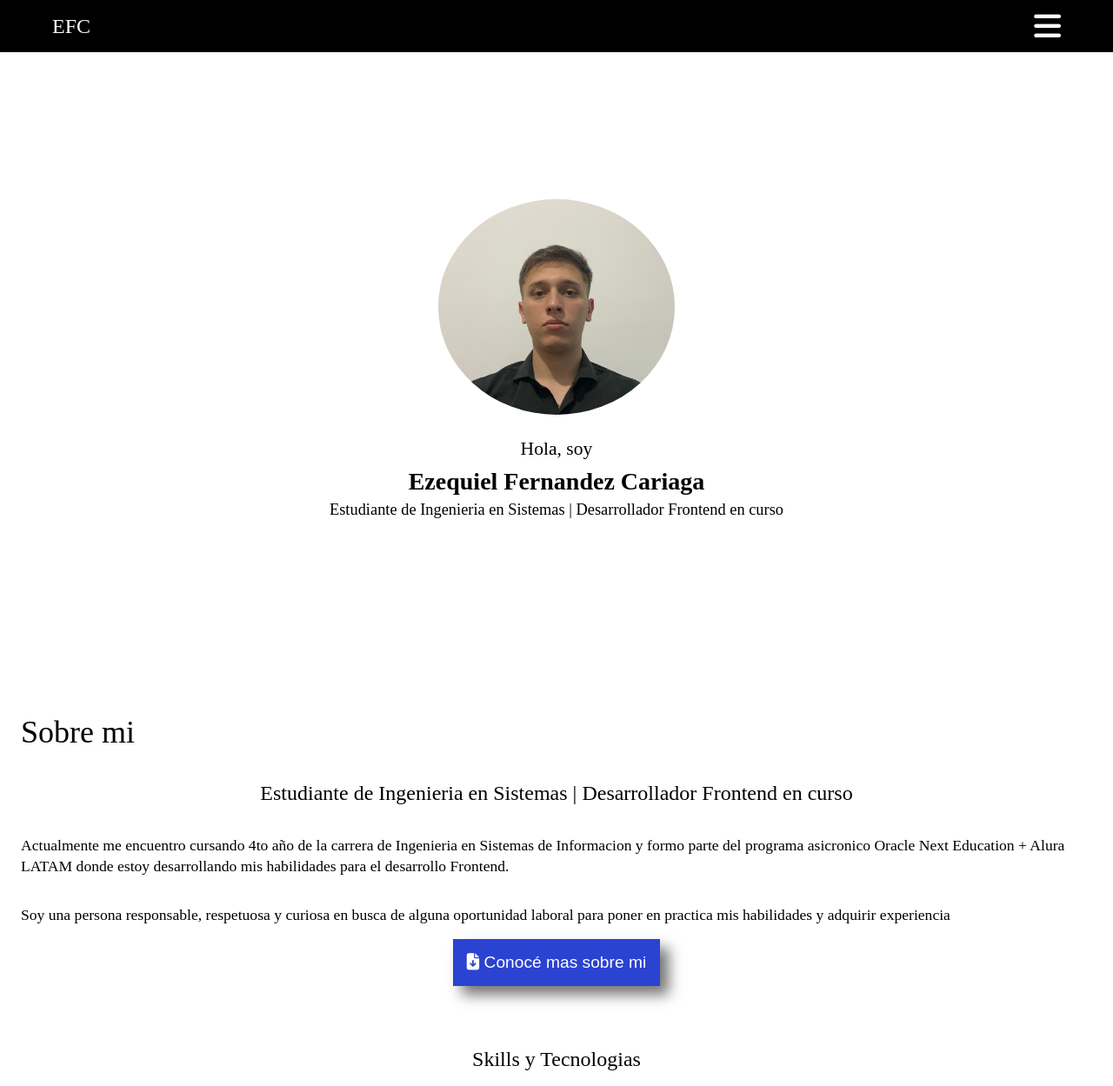
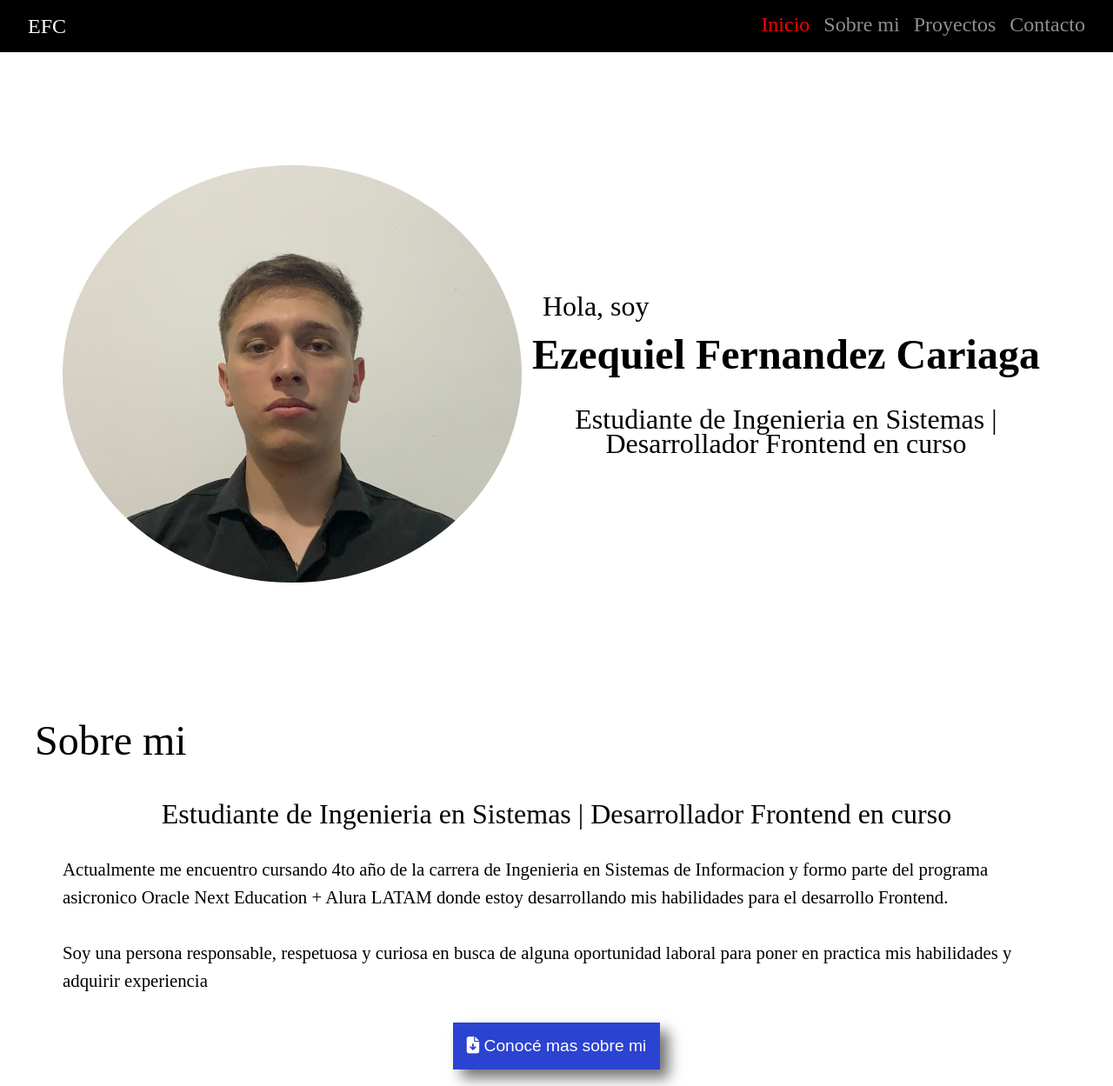
Before and after one commit to xFuffy/portafolio, a plain HTML site: page index.html in a window 1280 px wide. Shown: the top 1249 px of the page at 87% size. Drawn offline with nearby package versions, Linux system fonts and the light colour scheme.

Commit message:
Media queries + redimencion del display del menu hamb

```diff
--- a/assets/css/aboutme.css
+++ b/assets/css/aboutme.css
@@ -1,7 +1,6 @@
 .aboutme{
     min-height: 100vh;
     display: flex;
-    flex-direction: column;
     padding: 0 1.5rem;
     justify-content: center;
     text-align: center;
@@ -18,17 +17,16 @@
 }
 
 .aboutme__description{
-    font-size: 1rem;
     padding: 1rem 0;
 }
 
 .aboutme__description h2{
     font-size: 1.5rem;
-    padding: 0 0 1.25rem 0;
+    padding: 0 0 1rem 0;
 }
 
 .aboutme__description p{
-    padding: 1rem 0;
+    padding: 0.75rem 0;
     font-size: 1.1rem;
     line-height: 1.5rem;
     text-align: left;
@@ -52,7 +50,7 @@
 }
 
 .aboutme__skills{
-    padding: 2.5rem 0 1rem 0;
+    padding: 1rem 0;
     display: block;
 }
 
@@ -68,6 +66,7 @@
     justify-content: center;
     align-items: center;
     text-align: center;
+    gap: 2rem;
 }
 
 .skills__item{
@@ -113,3 +112,42 @@
     font-size: 1.1rem;
     font-style: oblique;
 }
+
+/*MEDIA QUERIES*/
+
+@media screen and (min-width: 678px){
+    .aboutme__title{
+        font-size: 3rem;
+        padding: 1.75rem 1rem;
+    }
+    .aboutme__description{
+        padding: 1rem 2rem;
+    }
+    .aboutme__description h2{
+        font-size: 2rem;
+    }
+    .aboutme__description p{
+        padding: 1rem;
+        font-size: 1.3rem;
+        line-height: 2rem;
+    }
+    .aboutme__btn-container{
+        padding: 1rem 0;
+    }
+    .cv__download{
+        cursor: pointer;
+    }
+    .aboutme__skills{
+        padding: 0;
+    }
+    .skills__title{
+        font-size: 2.1rem;
+        padding: 1.5rem 0;
+    }
+    .skills__item-container{
+        gap: 1rem;
+    }
+    .skills__name{
+        font-size: 1.5rem;
+    }
+}
--- a/assets/css/bases.css
+++ b/assets/css/bases.css
@@ -16,6 +16,7 @@ section{
     padding: 1.25rem 0;
     text-align: center;
     background: white;
+    min-width: 26rem;
 }
 
 footer{
--- a/assets/css/contact.css
+++ b/assets/css/contact.css
@@ -1,5 +1,4 @@
 .contact{
-    min-height: 100vh;
     display: flex;
     flex-direction: column;
     padding: 0 1.5rem;
@@ -40,3 +39,28 @@
     font-style: oblique;
     color: black;
 }
+
+/*MEDIA QUERIES*/
+
+@media screen and (min-width: 678px){
+    .contact{
+        min-height: none;
+    }
+    .contact__title{
+        font-size: 3rem;
+        padding: 1.75rem 1rem;
+    }
+    .contact__container-items{
+        flex-direction: row;
+        gap: 7rem;
+        padding-bottom: 4rem;
+    }
+    .contact__item{
+        width: 8rem;
+        height: 8rem;
+        margin: 0;
+    }
+    .contact__name{
+        font-size: 1.5rem;
+    }
+}
--- a/assets/css/home.css
+++ b/assets/css/home.css
@@ -1,7 +1,6 @@
 .home{
     min-height: 100vh;
     display: flex;
-    flex-direction: column;
     padding: 1.5rem 1.5rem 0 1.5rem;
     justify-content: center;
     align-items: center;
@@ -35,3 +34,60 @@
     font-size: 1.15rem;
     line-height: 1.25rem;
 }
+
+
+/*MEDIA QUERIES*/
+@media screen and (min-width: 768px){
+    .home{
+        padding-top: 3.75rem;
+    }
+    .home__container{
+        display: flex;
+        flex-direction: row;
+        align-items: center;
+        clear: both;
+        width: 100%;
+        padding: 1rem;
+    }
+    .home__profile{
+        height: 15rem;
+        margin: 0;
+    }
+    .home__text{
+        display: flex;
+        flex-direction: column;
+    }
+    .home__introduction{
+        font-size: 1.5rem;
+        text-align: left;
+        padding-left: 1.5rem;
+    }
+    .home__title{
+        font-size: 2rem;
+        padding: 1rem 0;
+    }
+    .home__description{
+        font-size: 1.35rem;
+        line-height: 1.75rem;
+    }
+}
+
+@media screen and (min-width: 678px) {
+    .home__container{
+        padding: 3rem;
+        justify-content: space-between;
+    }
+    .home__profile{
+        height: 30rem;
+    }
+    .home__introduction{
+        font-size: 2rem;
+    }
+    .home__title{
+        font-size: 3rem;
+    }
+    .home__description{
+        padding-top: 1.25rem;
+        font-size: 2rem;
+    }
+}
--- a/assets/css/navbar.css
+++ b/assets/css/navbar.css
@@ -1,7 +1,6 @@
 .container{
     width: 100%;
     display: flex;
-    max-width: 75rem;
     justify-content: space-between;
     margin: 0 auto;
     padding: 0 1.25rem;
@@ -90,3 +89,33 @@ a:hover{
 .active a{
     color: red;
 }
+
+@media screen and (min-width: 678px){
+    .container{
+        padding: 0;
+    }
+    .navbar{
+        padding: 0 2rem;
+    }
+    .navbar__links {
+        display: flex;
+        background: none;
+        position: inherit;
+        height: 100%;
+        flex-direction: row;
+        font-size: 1.5rem;
+        margin: 0;
+        transform: none;
+        transition: none;
+        opacity: 1;
+        width: fit-content;
+        gap: 1rem;
+    }
+    .navbar__link{
+        display: flex;
+        height: 100%;
+    }
+    .navbar__menu {
+        display: none;
+    }
+}
--- a/assets/css/proyects.css
+++ b/assets/css/proyects.css
@@ -1,7 +1,6 @@
 .proyects{
     min-height: 100vh;
     display: flex;
-    flex-direction: column;
     padding: 1rem 1.5rem;
     text-align: center;
 }
@@ -47,6 +46,11 @@
 }
 
 .proyects__description{
+    display: flex;
+    flex-direction: column;
+    justify-content: space-between;
+    align-items: stretch;
+    text-align: center;
     position: absolute;
     top:0px;
     left:0px;
@@ -77,7 +81,7 @@
     filter: blur(3px);
 }
 
-.proyects__item h1{
+.proyects__description h1{
     color: #ff3838;
     letter-spacing: 1px;
     margin: 0px;
@@ -85,7 +89,7 @@
     font-size: 1.25rem;
 }
 
-.proyects__item p{
+.proyects__description p{
     line-height: 1.1rem;
     height: auto;
     font-size: 1rem;
@@ -127,3 +131,54 @@
     text-decoration: none;
     color: white;
 }
+
+
+/*MEDIA QUERIES*/
+
+@media screen and (min-width: 678px){
+    .proyects__container{
+        flex-direction: row;
+    }
+    .proyects__title{
+        font-size: 3rem;
+        padding: 1.75rem 1rem;
+    }
+    .proyects__subtitle{
+        font-size: 1.5rem;
+    }
+    .proyects__item-container{
+        padding: 2.5rem;
+    }
+    .proyects__item{
+        width: 30%;
+        height: 30rem;
+        position: unset;
+        margin: 0 1rem;
+    }
+    .proyects__description{
+        justify-content: flex-start;
+    }
+    .proyects__description h1{
+        font-size: 2rem;
+        padding: 1.5rem;
+    }
+    .proyects__description p{
+        font-size: 1.5rem;
+        line-height: 1.75rem;
+    }
+    .btn__container{
+        display: flex;
+        position: fixed;
+        bottom: 0;
+        padding: 2rem 0;
+        align-items: center;
+        justify-content: space-around;
+        width: 100%;
+    }
+    .proyects__btn{
+        width: 6.5rem;
+        height: 2.5rem;
+        font-size: 1rem;
+        align-items: center;
+    }
+}
--- a/index.html
+++ b/index.html
@@ -16,6 +16,7 @@
     <link rel="stylesheet" href="assets/css/proyects.css">
     <link rel="stylesheet" href="assets/css/contact.css">
     <link rel="stylesheet" href="assets/css/bases.css">
+    <link rel="stylesheet" href="assets/css/media.css">
 
     <!--FONT-AWESOME-->
     <link rel="stylesheet" href="https://cdnjs.cloudflare.com/ajax/libs/font-awesome/6.3.0/css/all.min.css" integrity="sha512-SzlrxWUlpfuzQ+pcUCosxcglQRNAq/DZjVsC0lE40xsADsfeQoEypE+enwcOiGjk/bSuGGKHEyjSoQ1zVisanQ==" crossorigin="anonymous" referrerpolicy="no-referrer" />
@@ -55,9 +56,11 @@
     <section class="home" id="home">
         <div class="home__container">
             <img src="assets/img/home/image00003.jpeg" alt="profile picture" class="home__profile">
+            <div class="home__text">
                 <span class="home__introduction">Hola, soy</span>
                 <h1 class="home__title">Ezequiel Fernandez Cariaga</h1>
                 <span class="home__description">Estudiante de Ingenieria en Sistemas | Desarrollador Frontend en curso</span>
+            </div>
         </div>
     </section>
 
@@ -74,11 +77,12 @@
                     <p>
                         Soy una persona responsable, respetuosa y curiosa en busca de alguna oportunidad laboral para poner en practica mis habilidades y adquirir experiencia
                     </p>
-
+                    <div class="aboutme__btn-container">
                         <button class="cv__download">
                             <a href=""><i class="fa-solid fa-file-arrow-down"></i> Conocé mas sobre mi
                             </a>
                         </button>
+                    </div>
                 </div>
                 <div class="aboutme__skills">
                     <div class="skills__title">
@@ -110,7 +114,7 @@
                             <div class="skills__name">GitHub</div>
                         </div>
                     </div>
-                    <div class="aboutme__hobbies">
+                    <!--<div class="aboutme__hobbies">
                         <div class="hobbies__title">
                             <h2>Hobbies</h2>
                         </div>
@@ -140,7 +144,7 @@
                                 <div class="hobbies__name">Pelicular</div>
                             </div>
                         </div>
-                    </div>
+                    </div> -->
                 </div>
             </div>
         </div>
--- a/index.js
+++ b/index.js
@@ -8,7 +8,7 @@ const config = {
 };
 
 function handleLlinks() {
-    if (window.innerWidth <= 991) {
+    if (window.innerWidth <= 678) {
         links.classList.toggle("visible");
     }
 }
```
Also changed, not shown: assets/css/media.css (added, +34 -0 lines). Lines whose indentation alone changed are shown as unchanged.
